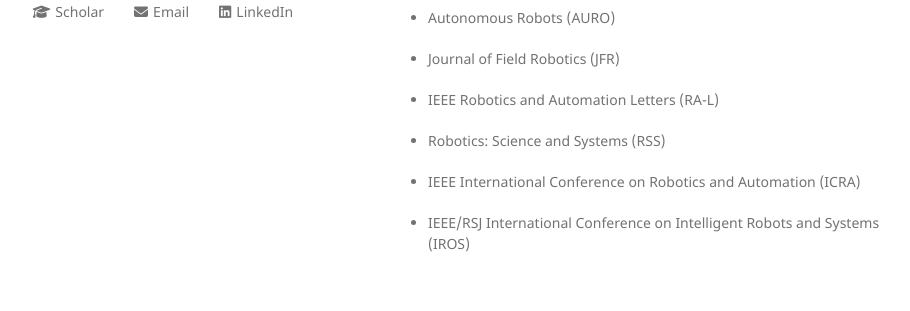
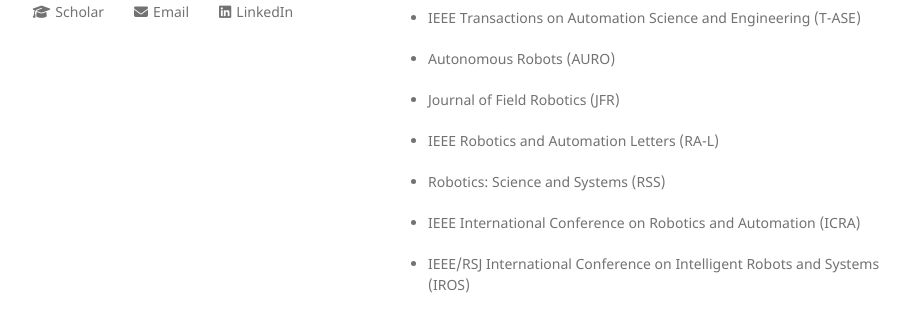
Before and after one commit to guanqiliang/guanqiliang.github.com, a Jekyll site: the page built from index.md, in a window 1280 px wide and 900 px high, scrolled down 4578 px, cut to the strip 376-687 px from the top of the window. Shown: the whole strip, without its empty margins (182-1092 px from the left). Built offline with Jekyll 4.4.1, drawn with Linux system fonts in a browser that asks for light colours; our own code applies the rules of GitHub Pages for plain Markdown files.

Commit message:
Update index.md

```diff
--- a/index.md
+++ b/index.md
@@ -161,6 +161,8 @@ Science and Systems. </i></strong> [[RSS Pioneers 2025]](https://sites.google.co
 
 * IEEE/ASME Transactions on Mechatronics (T-MECH)
 
+* IEEE Transactions on Automation Science and Engineering (T-ASE)
+
 * Autonomous Robots (AURO)
 
 * Journal of Field Robotics (JFR)
```
